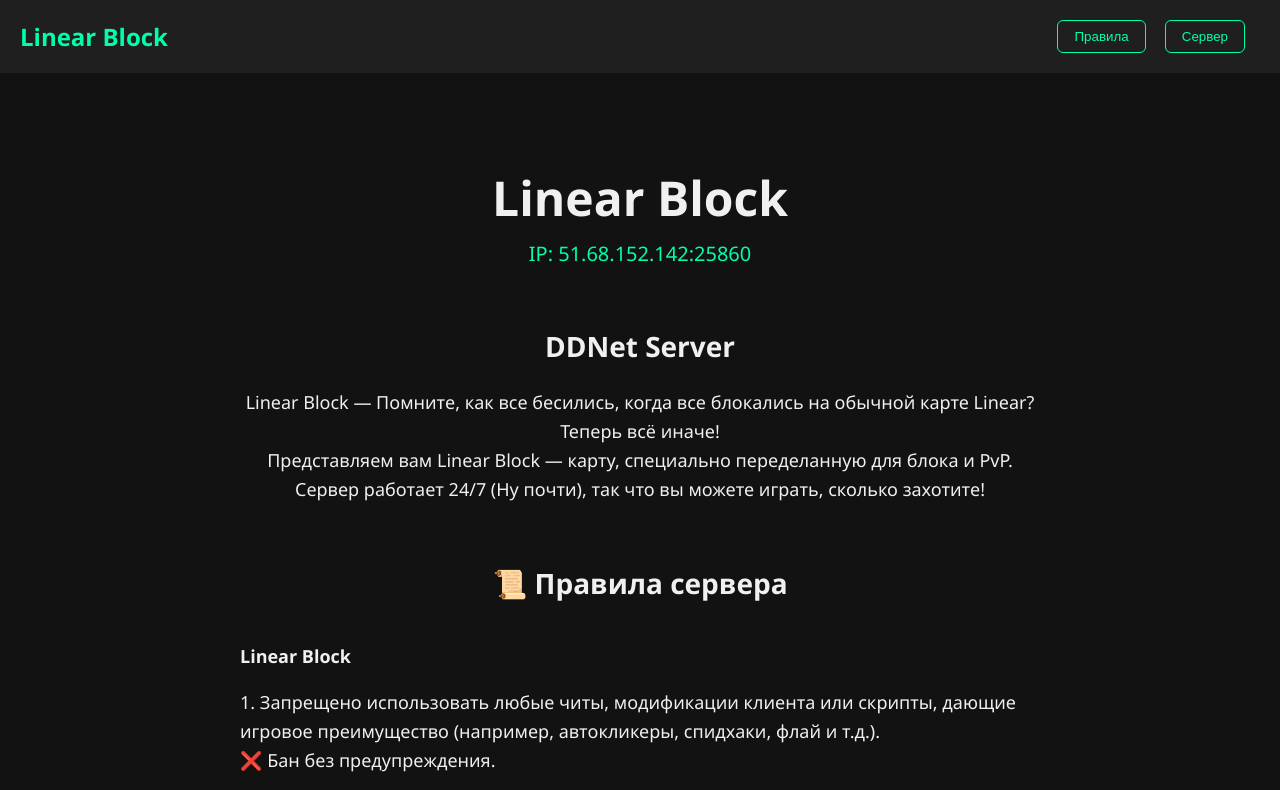
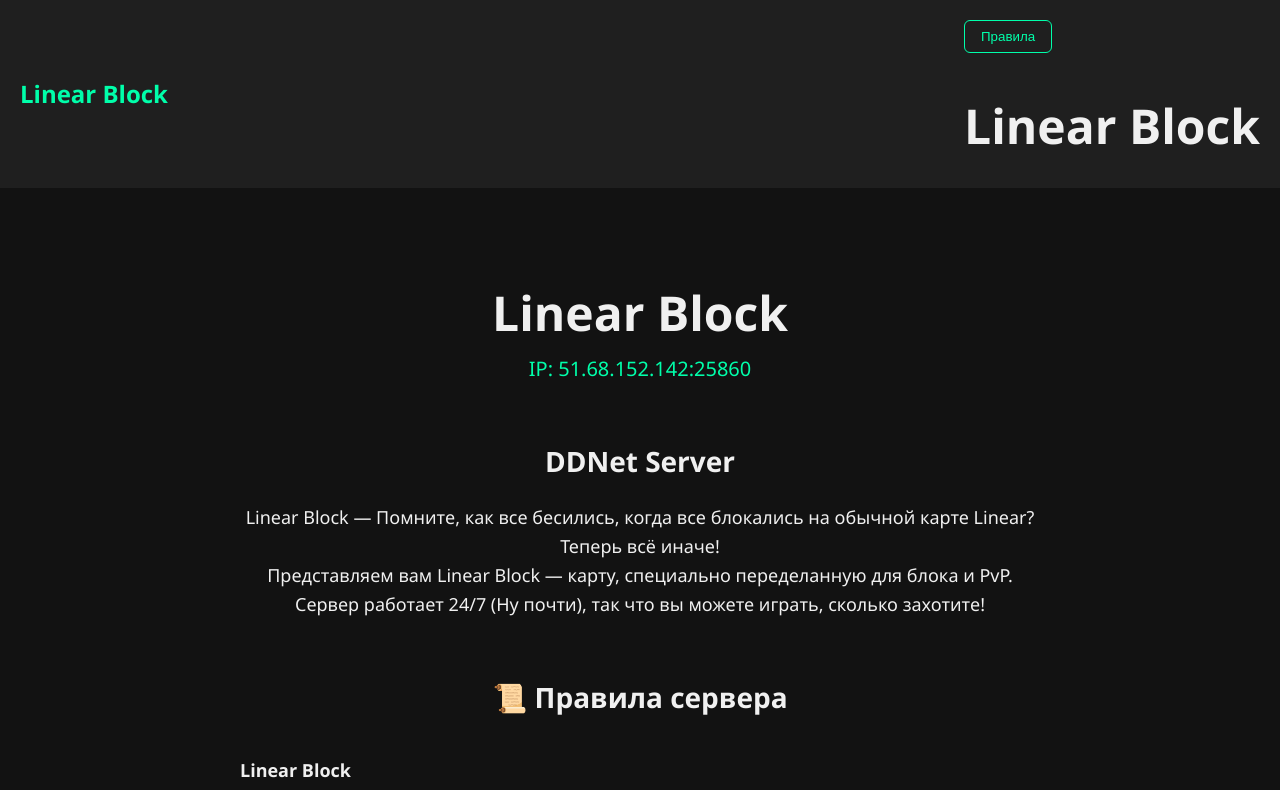
Before and after one commit to Artem28181/Linear-Block, a plain HTML site: page index.html in a window 1280 px wide. Shown: the top 790 px of the page. Drawn offline with Linux system fonts and the light colour scheme.

Commit message:
Update index.html

```diff
--- a/index.html
+++ b/index.html
@@ -92,7 +92,7 @@
     <div class="logo">Linear Block</div>
     <nav>
       <button onclick="scrollToId('rules')">Правила</button>
-      <button onclick="scrollToId('server')">Сервер</button>
+      <h1 id="top">Linear Block</h1>
     </nav>
   </header>
 
```
